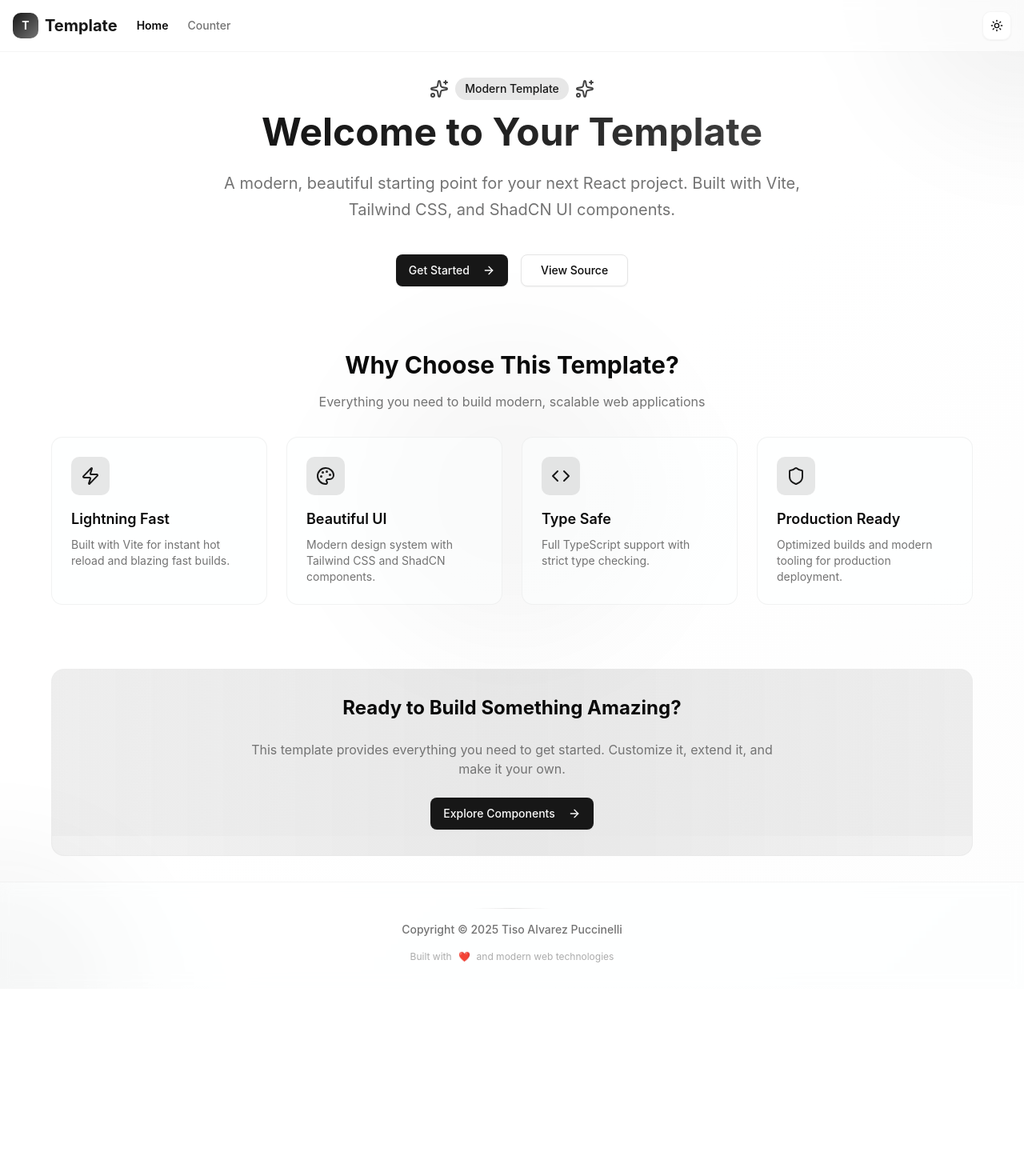
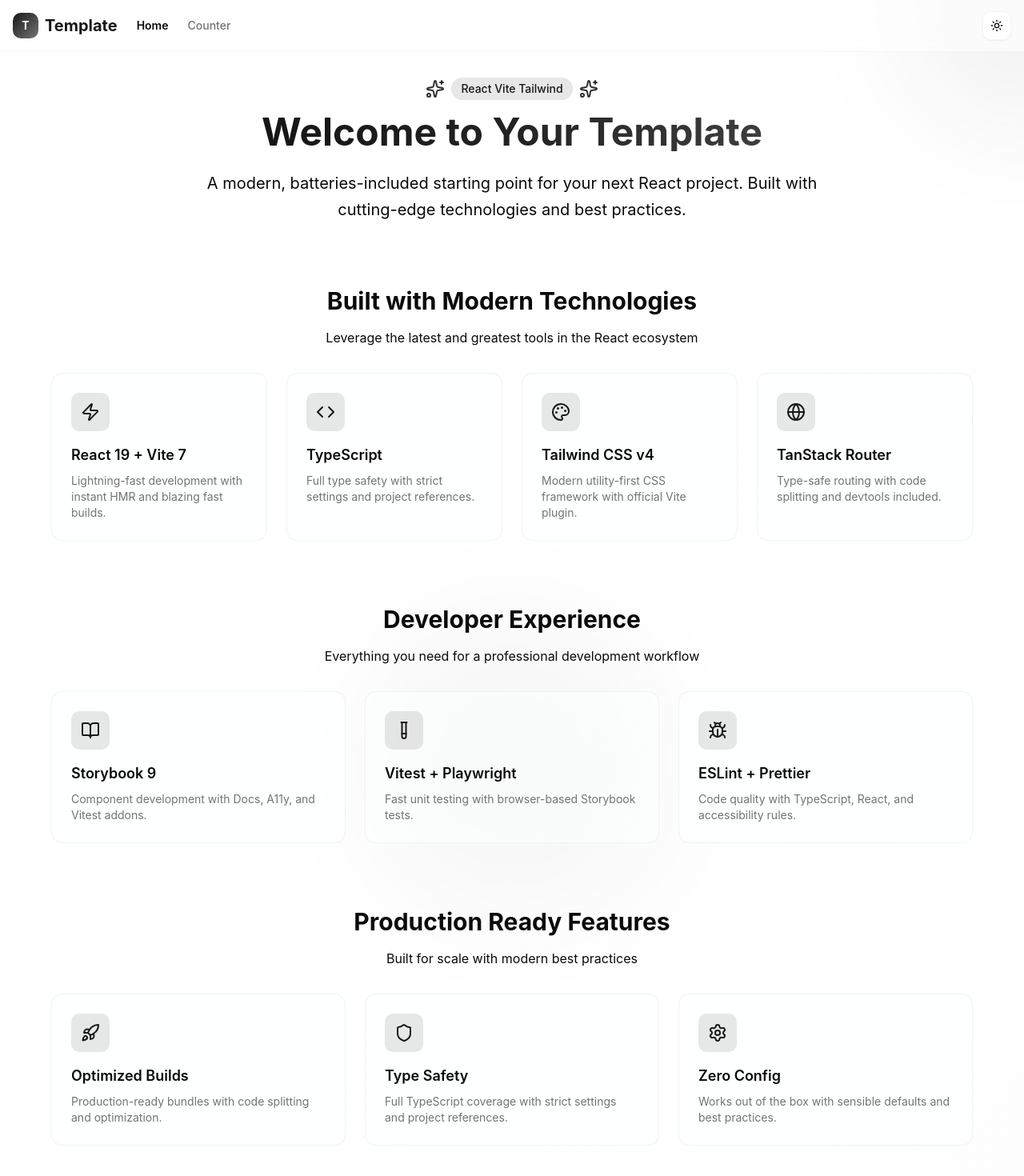
Before and after one commit to tisoap/react-vite-tailwind, a React (Vite) app: page / in a window 1280 px wide. Shown: the top 1470 px of the page at 80% size. Before the commit the page ends 1236 px from the top, so only its background shows below. Built offline with nearby package versions, Linux system fonts and the light colour scheme.

Commit message:
Update pages

```diff
--- a/src/routes/counter.tsx
+++ b/src/routes/counter.tsx
@@ -43,8 +43,7 @@
 			<section className="space-y-4 text-center">
 				<PageTitle>Interactive Counter</PageTitle>
 				<p className="text-muted-foreground mx-auto max-w-2xl text-lg leading-relaxed">
-					Explore the power of React state management with this interactive
-					counter. Try different operations and see the magic happen!
+					Counter to showcase React state management.
 				</p>
 			</section>
 
--- a/src/routes/index.tsx
+++ b/src/routes/index.tsx
@@ -1,5 +1,18 @@
 import { createFileRoute, Link } from "@tanstack/react-router";
-import { ArrowRight, Code, Palette, Shield, Sparkles, Zap } from "lucide-react";
+import {
+	ArrowRight,
+	BookOpen,
+	Bug,
+	Code,
+	Globe,
+	Palette,
+	Rocket,
+	Settings,
+	Shield,
+	Sparkles,
+	TestTube,
+	Zap,
+} from "lucide-react";
 
 import { PageTitle } from "@/components/PageTitle";
 import { Button } from "@/components/UI/Button";
@@ -16,36 +29,25 @@
 				<div className="space-y-6">
 					<div className="mb-4 flex items-center justify-center gap-2">
 						<Sparkles className="text-primary h-6 w-6 animate-pulse" />
-						<span className="text-primary bg-primary/10 rounded-full px-3 py-1 text-sm font-medium">
-							Modern Template
+						<span className="bg-primary/10 text-primary rounded-full px-3 py-1 text-sm font-medium">
+							React Vite Tailwind
 						</span>
 						<Sparkles className="text-primary h-6 w-6 animate-pulse" />
 					</div>
 					<PageTitle>Welcome to Your Template</PageTitle>
-					<p className="text-muted-foreground mx-auto max-w-3xl text-xl leading-relaxed">
-						A modern, beautiful starting point for your next React project.
-						Built with Vite, Tailwind CSS, and ShadCN UI components.
+					<p className="muted-foreground mx-auto max-w-3xl text-xl leading-relaxed">
+						A modern, batteries-included starting point for your next React
+						project. Built with cutting-edge technologies and best practices.
 					</p>
-					<div className="flex items-center justify-center gap-4 pt-4">
-						<Button asChild className="group" size="lg">
-							<Link to="/counter">
-								Get Started
-								<ArrowRight className="ml-2 h-4 w-4 transition-transform group-hover:translate-x-1" />
-							</Link>
-						</Button>
-						<Button size="lg" variant="outline">
-							View Source
-						</Button>
-					</div>
 				</div>
 			</section>
 
-			{/* Features Grid */}
+			{/* Tech Stack Section */}
 			<section className="space-y-8">
 				<div className="space-y-4 text-center">
-					<h2 className="text-3xl font-bold">Why Choose This Template?</h2>
-					<p className="text-muted-foreground mx-auto max-w-2xl">
-						Everything you need to build modern, scalable web applications
+					<h2 className="text-3xl font-bold">Built with Modern Technologies</h2>
+					<p className="muted-foreground mx-auto max-w-2xl">
+						Leverage the latest and greatest tools in the React ecosystem
 					</p>
 				</div>
 
@@ -54,9 +56,20 @@
 						<div className="bg-primary/10 mb-4 flex h-12 w-12 items-center justify-center rounded-lg transition-transform group-hover:scale-110">
 							<Zap className="text-primary h-6 w-6" />
 						</div>
-						<h3 className="mb-2 text-lg font-semibold">Lightning Fast</h3>
+						<h3 className="mb-2 text-lg font-semibold">React 19 + Vite 7</h3>
 						<p className="text-muted-foreground text-sm">
-							Built with Vite for instant hot reload and blazing fast builds.
+							Lightning-fast development with instant HMR and blazing fast
+							builds.
+						</p>
+					</div>
+
+					<div className="group border-border/50 bg-card/50 hover:bg-card/80 hover:shadow-primary/5 rounded-xl border p-6 transition-all duration-300 hover:-translate-y-1 hover:shadow-lg">
+						<div className="bg-primary/10 mb-4 flex h-12 w-12 items-center justify-center rounded-lg transition-transform group-hover:scale-110">
+							<Code className="text-primary h-6 w-6" />
+						</div>
+						<h3 className="mb-2 text-lg font-semibold">TypeScript</h3>
+						<p className="text-muted-foreground text-sm">
+							Full type safety with strict settings and project references.
 						</p>
 					</div>
 
@@ -64,19 +77,83 @@
 						<div className="bg-primary/10 mb-4 flex h-12 w-12 items-center justify-center rounded-lg transition-transform group-hover:scale-110">
 							<Palette className="text-primary h-6 w-6" />
 						</div>
-						<h3 className="mb-2 text-lg font-semibold">Beautiful UI</h3>
+						<h3 className="mb-2 text-lg font-semibold">Tailwind CSS v4</h3>
 						<p className="text-muted-foreground text-sm">
-							Modern design system with Tailwind CSS and ShadCN components.
+							Modern utility-first CSS framework with official Vite plugin.
 						</p>
 					</div>
 
 					<div className="group border-border/50 bg-card/50 hover:bg-card/80 hover:shadow-primary/5 rounded-xl border p-6 transition-all duration-300 hover:-translate-y-1 hover:shadow-lg">
 						<div className="bg-primary/10 mb-4 flex h-12 w-12 items-center justify-center rounded-lg transition-transform group-hover:scale-110">
-							<Code className="text-primary h-6 w-6" />
+							<Globe className="text-primary h-6 w-6" />
 						</div>
-						<h3 className="mb-2 text-lg font-semibold">Type Safe</h3>
+						<h3 className="mb-2 text-lg font-semibold">TanStack Router</h3>
 						<p className="text-muted-foreground text-sm">
-							Full TypeScript support with strict type checking.
+							Type-safe routing with code splitting and devtools included.
+						</p>
+					</div>
+				</div>
+			</section>
+
+			{/* Development Tools Section */}
+			<section className="space-y-8">
+				<div className="space-y-4 text-center">
+					<h2 className="text-3xl font-bold">Developer Experience</h2>
+					<p className="muted-foreground mx-auto max-w-2xl">
+						Everything you need for a professional development workflow
+					</p>
+				</div>
+
+				<div className="grid gap-6 md:grid-cols-2 lg:grid-cols-3">
+					<div className="group border-border/50 bg-card/50 hover:bg-card/80 hover:shadow-primary/5 rounded-xl border p-6 transition-all duration-300 hover:-translate-y-1 hover:shadow-lg">
+						<div className="bg-primary/10 mb-4 flex h-12 w-12 items-center justify-center rounded-lg transition-transform group-hover:scale-110">
+							<BookOpen className="text-primary h-6 w-6" />
+						</div>
+						<h3 className="mb-2 text-lg font-semibold">Storybook 9</h3>
+						<p className="text-muted-foreground text-sm">
+							Component development with Docs, A11y, and Vitest addons.
+						</p>
+					</div>
+
+					<div className="group border-border/50 bg-card/50 hover:bg-card/80 hover:shadow-primary/5 rounded-xl border p-6 transition-all duration-300 hover:-translate-y-1 hover:shadow-lg">
+						<div className="bg-primary/10 mb-4 flex h-12 w-12 items-center justify-center rounded-lg transition-transform group-hover:scale-110">
+							<TestTube className="text-primary h-6 w-6" />
+						</div>
+						<h3 className="mb-2 text-lg font-semibold">Vitest + Playwright</h3>
+						<p className="text-muted-foreground text-sm">
+							Fast unit testing with browser-based Storybook tests.
+						</p>
+					</div>
+
+					<div className="group border-border/50 bg-card/50 hover:bg-card/80 hover:shadow-primary/5 rounded-xl border p-6 transition-all duration-300 hover:-translate-y-1 hover:shadow-lg">
+						<div className="bg-primary/10 mb-4 flex h-12 w-12 items-center justify-center rounded-lg transition-transform group-hover:scale-110">
+							<Bug className="text-primary h-6 w-6" />
+						</div>
+						<h3 className="mb-2 text-lg font-semibold">ESLint + Prettier</h3>
+						<p className="text-muted-foreground text-sm">
+							Code quality with TypeScript, React, and accessibility rules.
+						</p>
+					</div>
+				</div>
+			</section>
+
+			{/* Features Section */}
+			<section className="space-y-8">
+				<div className="space-y-4 text-center">
+					<h2 className="text-3xl font-bold">Production Ready Features</h2>
+					<p className="muted-foreground mx-auto max-w-2xl">
+						Built for scale with modern best practices
+					</p>
+				</div>
+
+				<div className="grid gap-6 md:grid-cols-2 lg:grid-cols-3">
+					<div className="group border-border/50 bg-card/50 hover:bg-card/80 hover:shadow-primary/5 rounded-xl border p-6 transition-all duration-300 hover:-translate-y-1 hover:shadow-lg">
+						<div className="bg-primary/10 mb-4 flex h-12 w-12 items-center justify-center rounded-lg transition-transform group-hover:scale-110">
+							<Rocket className="text-primary h-6 w-6" />
+						</div>
+						<h3 className="mb-2 text-lg font-semibold">Optimized Builds</h3>
+						<p className="text-muted-foreground text-sm">
+							Production-ready bundles with code splitting and optimization.
 						</p>
 					</div>
 
@@ -84,28 +161,39 @@
 						<div className="bg-primary/10 mb-4 flex h-12 w-12 items-center justify-center rounded-lg transition-transform group-hover:scale-110">
 							<Shield className="text-primary h-6 w-6" />
 						</div>
-						<h3 className="mb-2 text-lg font-semibold">Production Ready</h3>
+						<h3 className="mb-2 text-lg font-semibold">Type Safety</h3>
 						<p className="text-muted-foreground text-sm">
-							Optimized builds and modern tooling for production deployment.
+							Full TypeScript coverage with strict settings and project
+							references.
+						</p>
+					</div>
+
+					<div className="group border-border/50 bg-card/50 hover:bg-card/80 hover:shadow-primary/5 rounded-xl border p-6 transition-all duration-300 hover:-translate-y-1 hover:shadow-lg">
+						<div className="bg-primary/10 mb-4 flex h-12 w-12 items-center justify-center rounded-lg transition-transform group-hover:scale-110">
+							<Settings className="text-primary h-6 w-6" />
+						</div>
+						<h3 className="mb-2 text-lg font-semibold">Zero Config</h3>
+						<p className="text-muted-foreground text-sm">
+							Works out of the box with sensible defaults and best practices.
 						</p>
 					</div>
 				</div>
 			</section>
 
 			{/* CTA Section */}
-			<section className="border-border/50 from-primary/5 via-primary/10 to-primary/5 relative space-y-6 overflow-hidden rounded-2xl border bg-gradient-to-r p-8 text-center">
+			<section className="border-border/50 from-primary/5 via-primary/10 to-primary/5 relative overflow-hidden rounded-2xl border bg-gradient-to-r p-8 text-center">
 				<div className="from-primary/5 to-primary/5 absolute inset-0 bg-gradient-to-r via-transparent opacity-50" />
 				<div className="relative z-10 space-y-6">
 					<h2 className="text-2xl font-bold">
 						Ready to Build Something Amazing?
 					</h2>
-					<p className="text-muted-foreground mx-auto max-w-2xl">
+					<p className="muted-foreground mx-auto max-w-2xl">
 						This template provides everything you need to get started. Customize
 						it, extend it, and make it your own.
 					</p>
 					<Button asChild className="group" size="lg">
 						<Link to="/counter">
-							Explore Components
+							See Example
 							<ArrowRight className="ml-2 h-4 w-4 transition-transform group-hover:translate-x-1" />
 						</Link>
 					</Button>
```
